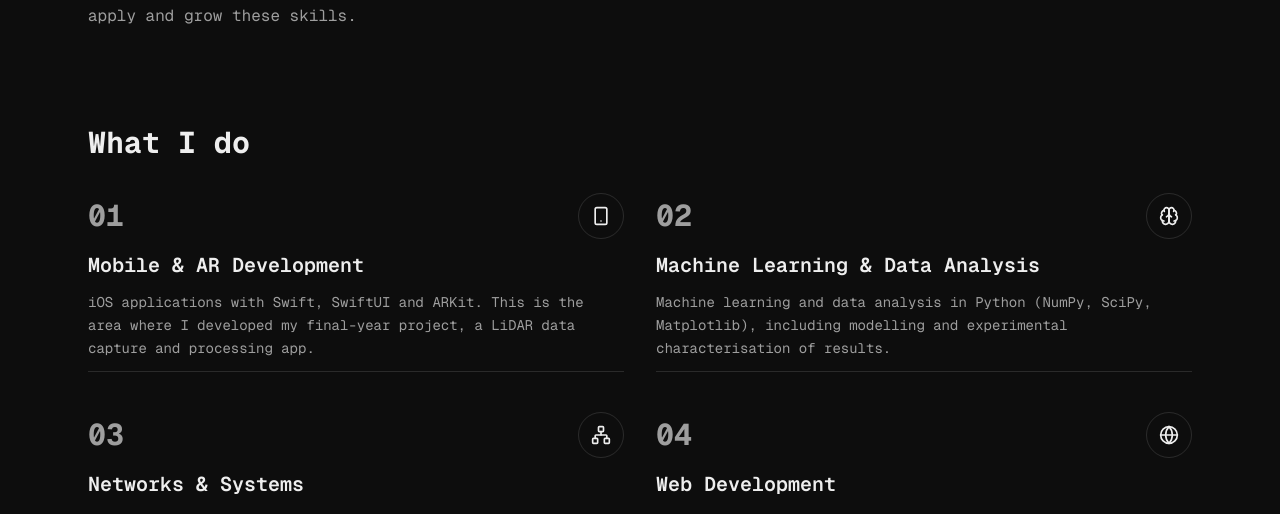
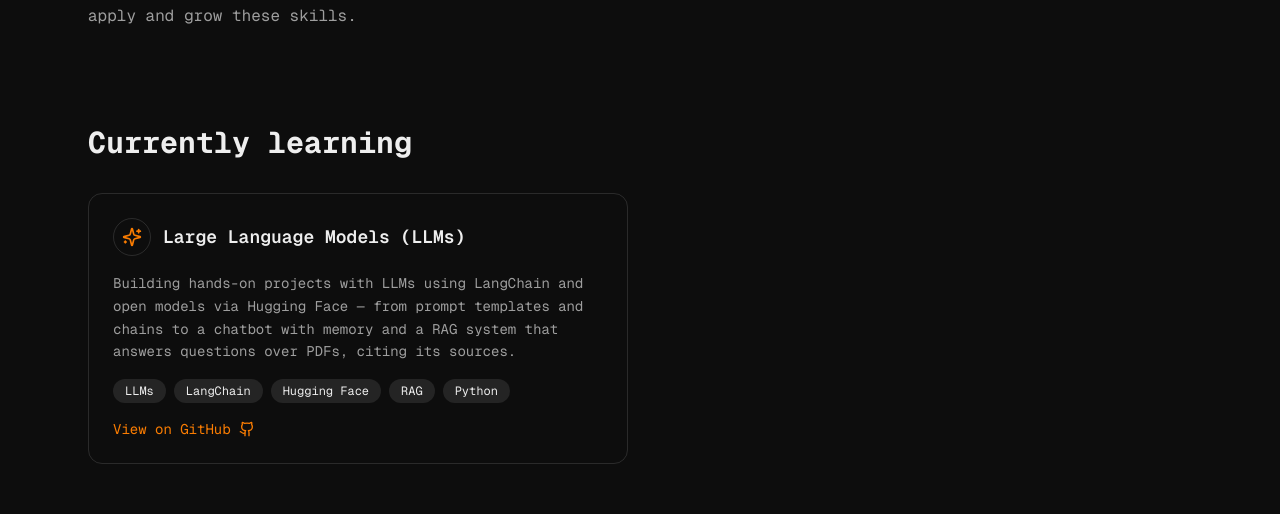
Before and after one commit to RubenSilva13/ruben-portfolio, a Next.js app: page / in a window 1280 px wide. Shown: the part 786-1300 px from the top of the page. Built offline with nearby package versions, Linux system fonts and the light colour scheme.

Commit message:
adicionar secçao de aprendizagem

```diff
--- a/app/layout.tsx
+++ b/app/layout.tsx
@@ -21,7 +21,7 @@ export const metadata: Metadata = {
 export default function RootLayout({ children }: LayoutProps<"/">) {
   return (
     <html
-      lang="pt"
+      lang="en"
       className={`dark ${geistSans.variable} ${geistMono.variable} h-full antialiased scroll-smooth`}
     >
       <body className="min-h-full flex flex-col">
--- a/app/page.tsx
+++ b/app/page.tsx
@@ -2,6 +2,7 @@ import { Github, Linkedin, Mail, FileDown, ArrowRight, Smartphone, Brain, Networ
 import Image from "next/image";
 import ProjetosCarrossel from "@/components/projetos-carrossel";
 import Competencias from "@/components/competencias";
+import Learning from "@/components/learning";
 
 export default function Home() {
   return (
@@ -102,6 +103,12 @@ export default function Home() {
         </p>
       </section>
 
+      {/* ===== CURRENTLY LEARNING ===== */}
+      <section id="learning" className="scroll-mt-24 space-y-8">
+        <h2 className="text-3xl font-bold">Currently learning</h2>
+        <Learning />
+      </section>
+
       {/* ===== WHAT I DO ===== */}
       <section id="areas" className="scroll-mt-24 space-y-8">
         <h2 className="text-3xl font-bold">What I do</h2>
--- /dev/null
+++ b/components/learning.tsx
@@ -0,0 +1,58 @@
+import { Sparkles, Github } from "lucide-react";
+
+const aprendizagem = [
+  {
+    titulo: "Large Language Models (LLMs)",
+    descricao:
+      "Building hands-on projects with LLMs using LangChain and open models via Hugging Face — from prompt templates and chains to a chatbot with memory and a RAG system that answers questions over PDFs, citing its sources.",
+    tags: ["LLMs", "LangChain", "Hugging Face", "RAG", "Python"],
+    github: "https://github.com/RubenSilva13/learning-llms",
+  },
+];
+
+export default function Learning() {
+  return (
+    <div className="grid gap-6 md:grid-cols-2">
+      {aprendizagem.map((item) => (
+        <div
+          key={item.titulo}
+          className="rounded-xl border p-6 space-y-4 hover:border-primary transition-colors flex flex-col"
+        >
+          <div className="flex items-center gap-3">
+            <div className="rounded-full border p-2">
+              <Sparkles className="h-5 w-5 text-primary" />
+            </div>
+            <h3 className="text-lg font-semibold">{item.titulo}</h3>
+          </div>
+
+          <p className="text-muted-foreground text-sm leading-relaxed flex-1">
+            {item.descricao}
+          </p>
+
+          <div className="flex flex-wrap gap-2">
+            {item.tags.map((tag) => (
+              <span
+                key={tag}
+                className="text-xs rounded-full bg-secondary px-3 py-1"
+              >
+                {tag}
+              </span>
+            ))}
+          </div>
+
+          {item.github && (
+            <a
+              href={item.github}
+              target="_blank"
+              rel="noopener noreferrer"
+              className="inline-flex items-center text-sm text-primary hover:underline"
+            >
+              View on GitHub
+              <Github className="ml-2 h-4 w-4" />
+            </a>
+          )}
+        </div>
+      ))}
+    </div>
+  );
+}
--- a/components/navbar.tsx
+++ b/components/navbar.tsx
@@ -6,6 +6,7 @@ import { Menu, X } from "lucide-react";
 const links = [
   { label: "Home", href: "#inicio" },
   { label: "About", href: "#sobre" },
+  { label: "Learning", href: "#learning" },
   { label: "What I do", href: "#areas" },
   { label: "Projects", href: "#projetos" },
   { label: "Skills", href: "#competencias" },
```
